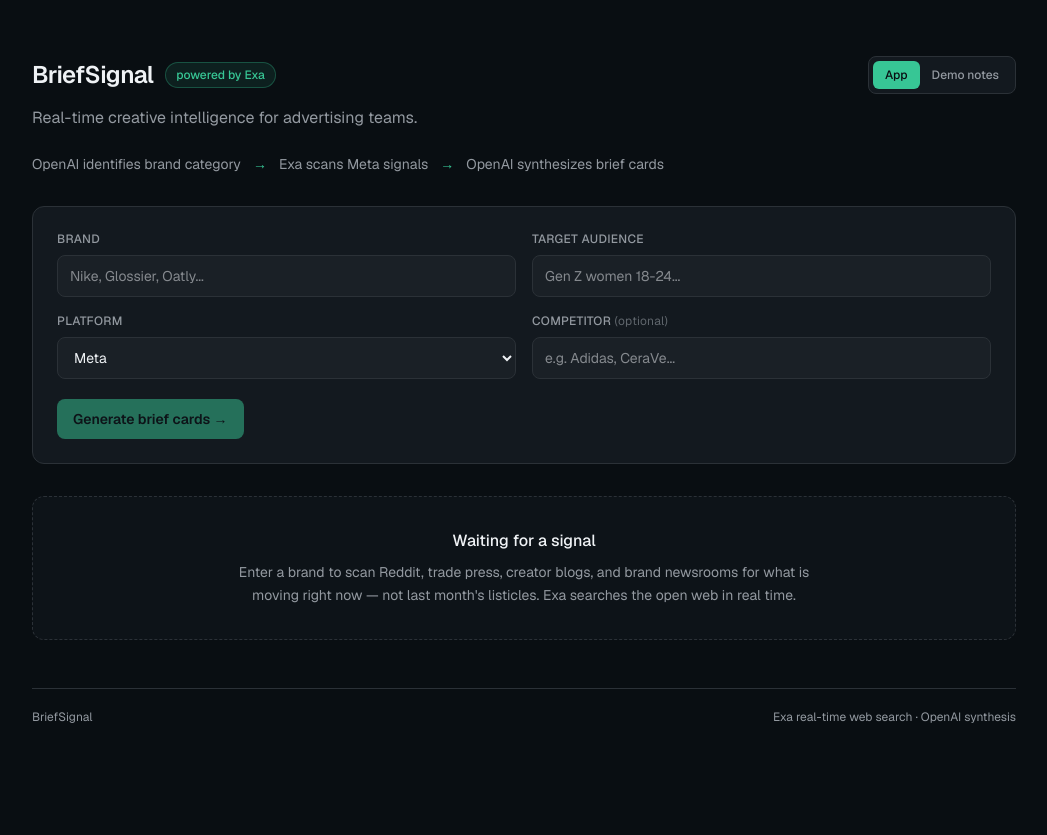
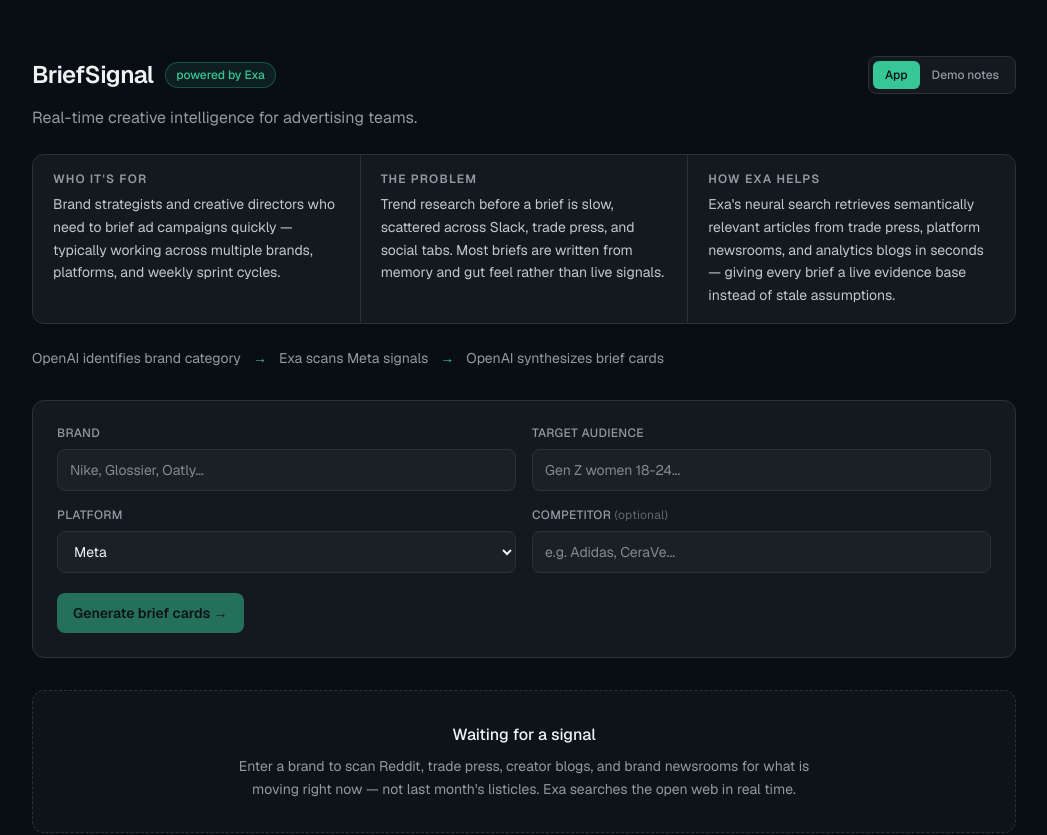
Before and after one commit to amanbangad/BriefSignal, a Next.js app: page / in a window 1280 px wide. Shown: the top 835 px of the page, without its empty margins (116-1163 px from the left). Before the commit the page ends 800 px from the top, so only its background shows below. Built offline with nearby package versions, Linux system fonts and the light colour scheme.

Commit message:
feat: add framing content for Exa's brief signal component
Co-authored-by: Aman <13249886+amanbangad@users.noreply.github.com>

```diff
--- a/components/brief-signal.tsx
+++ b/components/brief-signal.tsx
@@ -493,6 +493,29 @@
       {activeTab === "notes" && <DemoNotes />}
 
       {activeTab === "app" && <>
+
+      {/* Framing: who, problem, Exa's role */}
+      <div className="mt-6 grid grid-cols-1 gap-px overflow-hidden rounded-xl border border-border bg-border md:grid-cols-3">
+        <div className="flex flex-col gap-1.5 bg-card px-5 py-4">
+          <span className="text-xs font-semibold uppercase tracking-widest text-muted-foreground">Who it&apos;s for</span>
+          <p className="text-sm leading-relaxed text-foreground/80">
+            Brand strategists and creative directors who need to brief ad campaigns quickly — typically working across multiple brands, platforms, and weekly sprint cycles.
+          </p>
+        </div>
+        <div className="flex flex-col gap-1.5 bg-card px-5 py-4">
+          <span className="text-xs font-semibold uppercase tracking-widest text-muted-foreground">The problem</span>
+          <p className="text-sm leading-relaxed text-foreground/80">
+            Trend research before a brief is slow, scattered across Slack, trade press, and social tabs. Most briefs are written from memory and gut feel rather than live signals.
+          </p>
+        </div>
+        <div className="flex flex-col gap-1.5 bg-card px-5 py-4">
+          <span className="text-xs font-semibold uppercase tracking-widest text-muted-foreground">How Exa helps</span>
+          <p className="text-sm leading-relaxed text-foreground/80">
+            Exa&apos;s neural search retrieves semantically relevant articles from trade press, platform newsrooms, and analytics blogs in seconds — giving every brief a live evidence base instead of stale assumptions.
+          </p>
+        </div>
+      </div>
+
       {/* How it works */}
       <div className="mt-6 flex flex-wrap items-center gap-x-3 gap-y-2 text-sm text-muted-foreground">
         <span>OpenAI identifies brand category</span>
```
